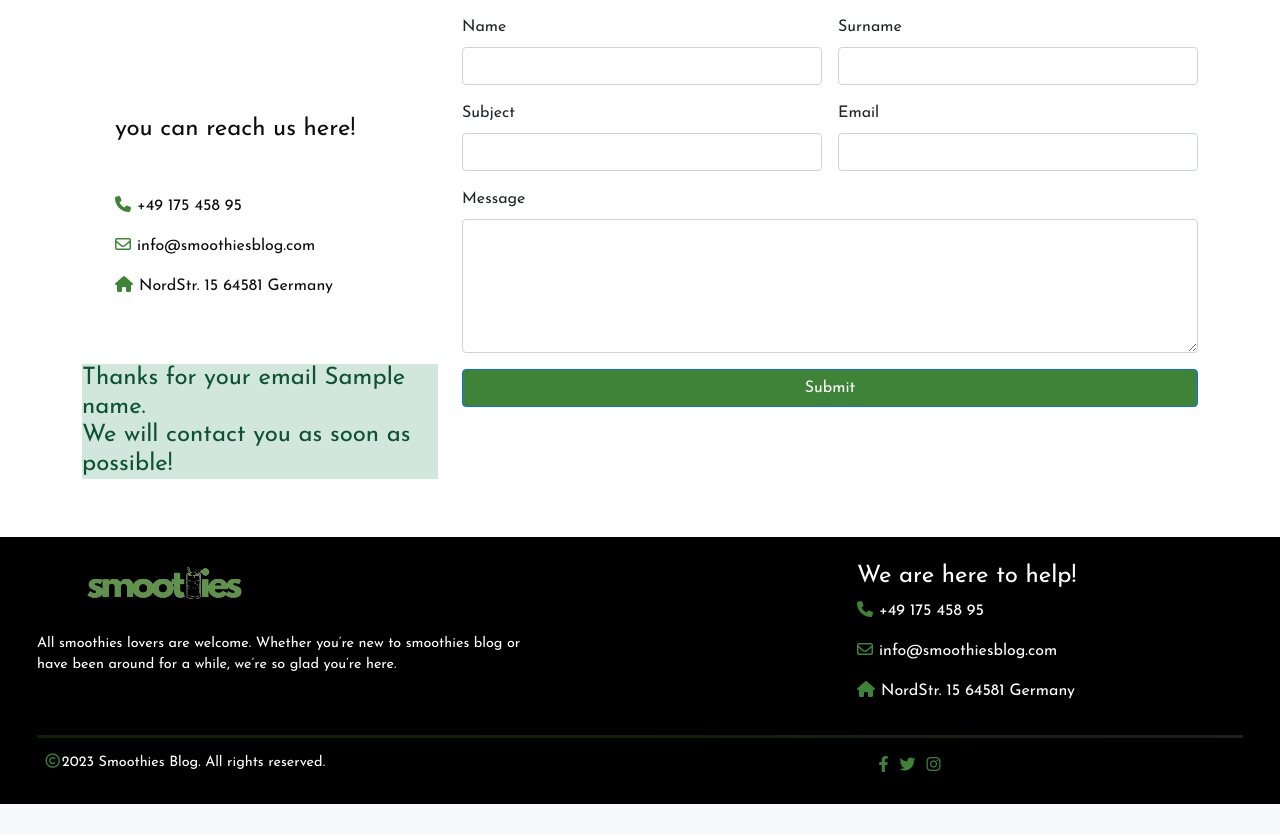
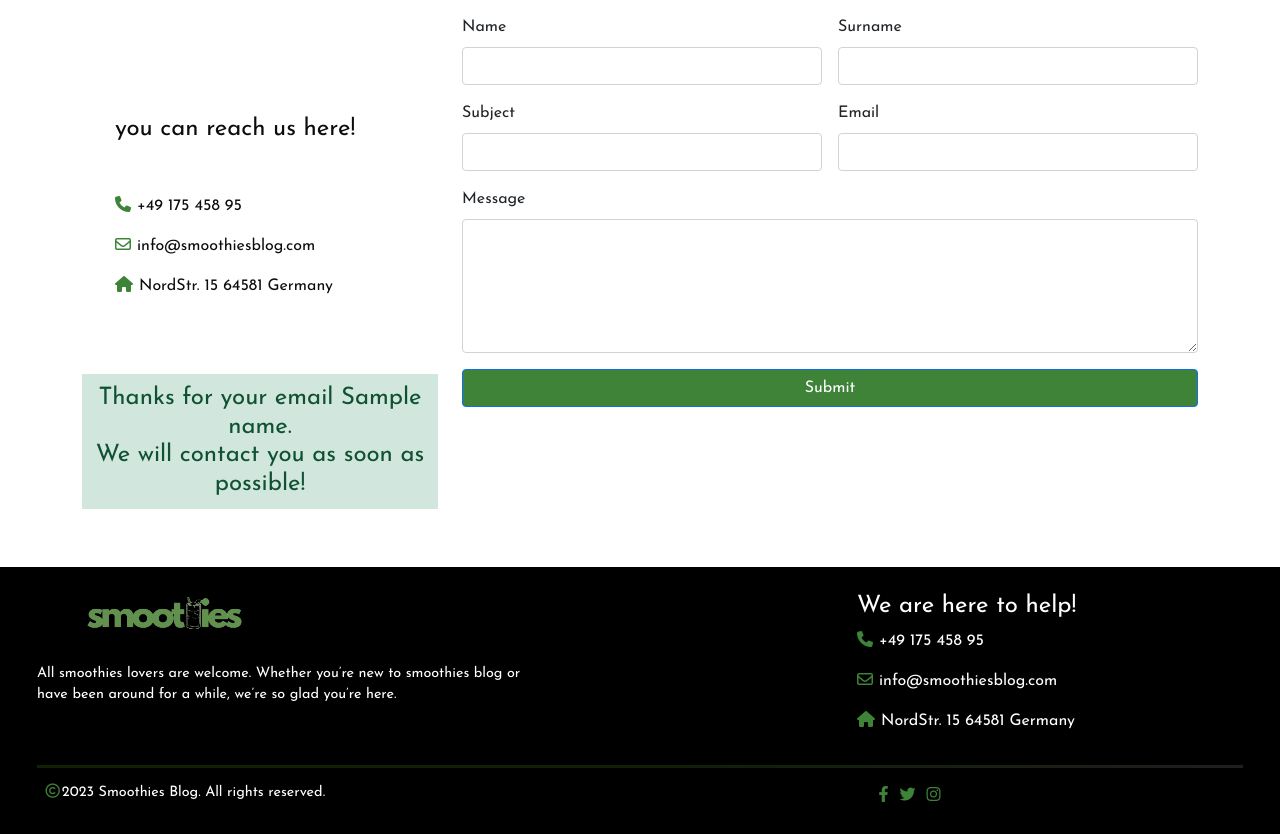
Before and after one commit to Code-Institute-Submissions/soukasamadi-Smoothies-blog, a Django app: template templates/recipes/contact.html in a window 1280 px wide. Shown: the part 667-1501 px from the top of the page. Before the commit the page ends 1471 px from the top, so only its background shows below. Run offline with Django 3.2, Linux system fonts and the light colour scheme; the template is opened without the code that fills it: most values are stand-ins (such as "Sample title", 1, 10 or a date in 2020); parts of the project's set-up code (start-up, migrations or seed data) failed here and were passed over; some libraries are stand-ins or nearby versions.

Commit message:
Move class to h4

```diff
--- a/templates/recipes/contact.html
+++ b/templates/recipes/contact.html
@@ -34,9 +34,9 @@
           <p><i class="far fa-envelope"></i>info@smoothiesblog.com</p>
           <p><i class="fas fa-home"></i>NordStr. 15 64581 Germany</p>
         </div>
-        <div class="email_sent_message alert-success">
+        <div>
           {% if name %}
-          <h4>
+          <h4 class="email-sent-message alert-success">
             Thanks for your email {{ name}}.<br />
             We will contact you as soon as possible!
           </h4>
```
